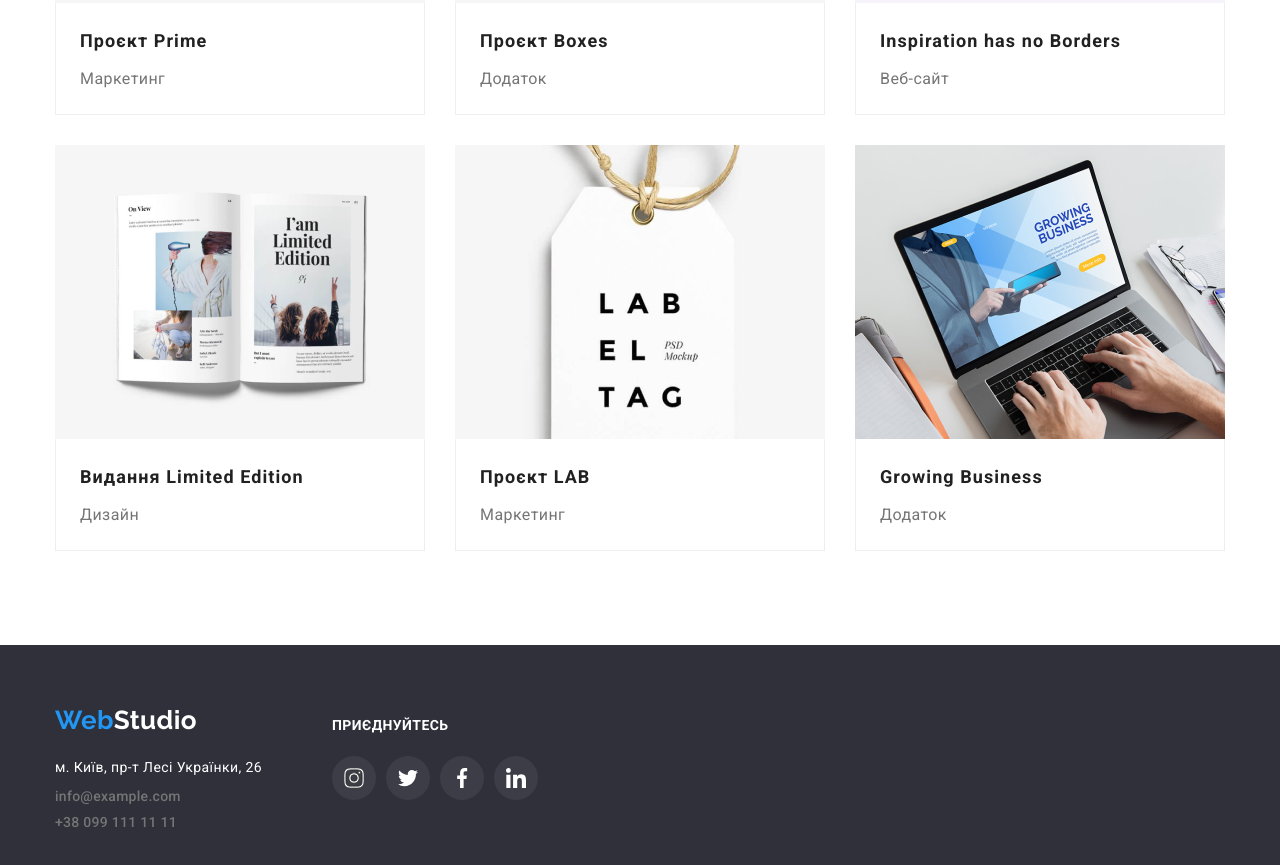
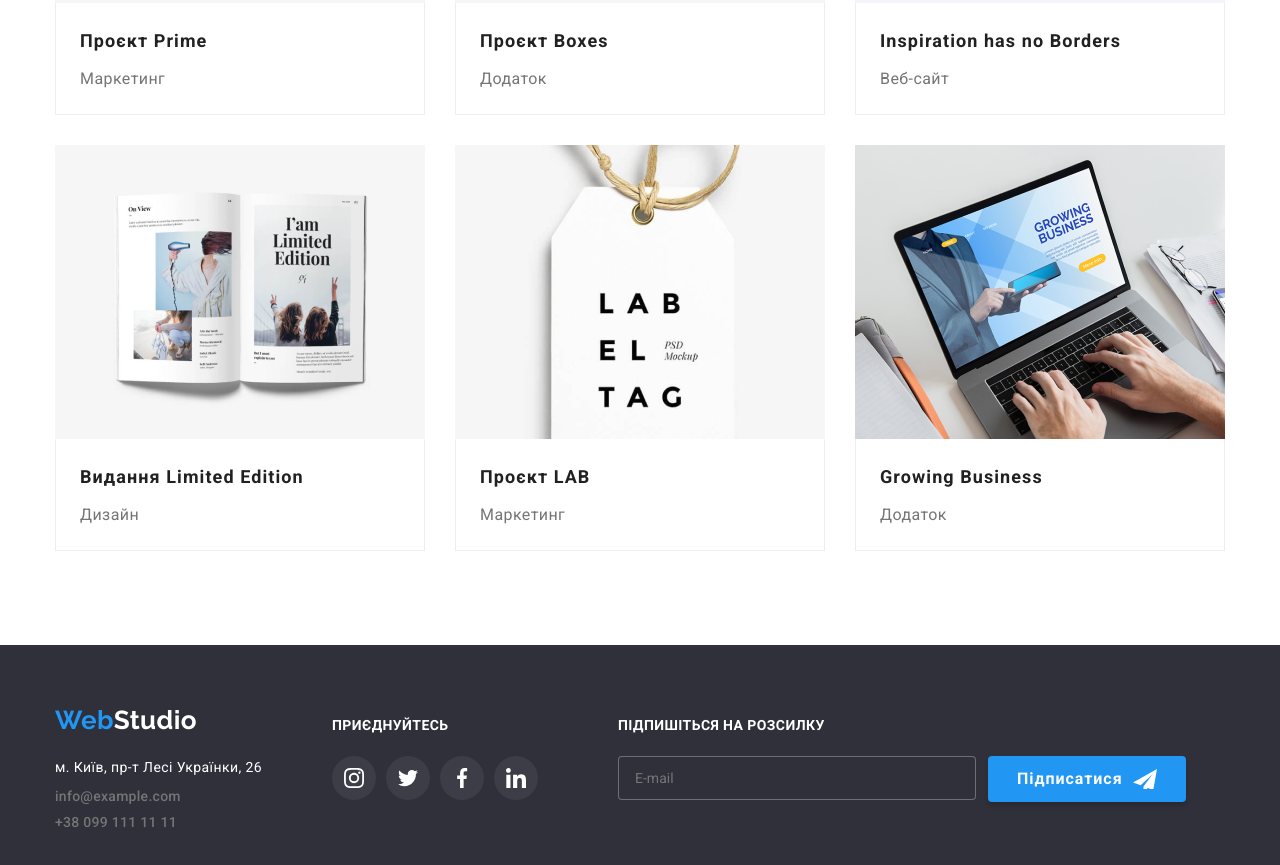
Before and after one commit to Golotniks94/goit-markup-hw-06, a plain HTML site: page portfolio.html in a window 1280 px wide. Shown: the part 990-1855 px from the top of the page. Drawn offline with nearby package versions, Linux system fonts and the light colour scheme.

Commit message:
Правки 2

```diff
--- a/portfolio.html
+++ b/portfolio.html
@@ -211,7 +211,7 @@
           <ul class="footer-list list">
             <li class="footer-list__items">
               <a class="footer-list__link" href="">
-                <svg class="footer-list__icons" width="20" height="20" stroke="#212121" fill="#212121">
+                <svg class="footer-list__icons" width="20" height="20">
                   <use href="./images/sprite/sprite.svg#icon-instagram"></use>
                 </svg>
               </a>
@@ -242,6 +242,14 @@
             </li>
           </ul>
         </div>
+        <form class="footer-submit">
+          <p class="footer-submit__text">Підпишіться на розсилку</p>
+          <div class="footer-submit__form">
+            <label class="footer-submit__label" for="submit-mail"></label>
+            <input class="footer-submit__input" type="email" name="submit-mail" id="submit-mail" placeholder="E-mail">
+            <button class="footer-submit__btn" type="submit">Підписатися</button>
+          </div>
+        </form>
       </section>
     </div>
   </footer>
```
